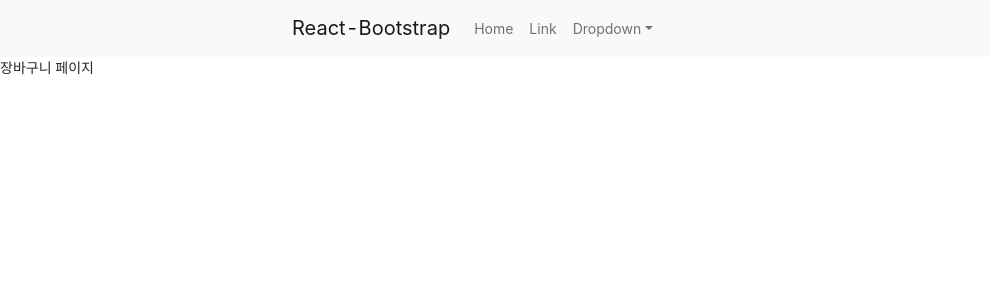
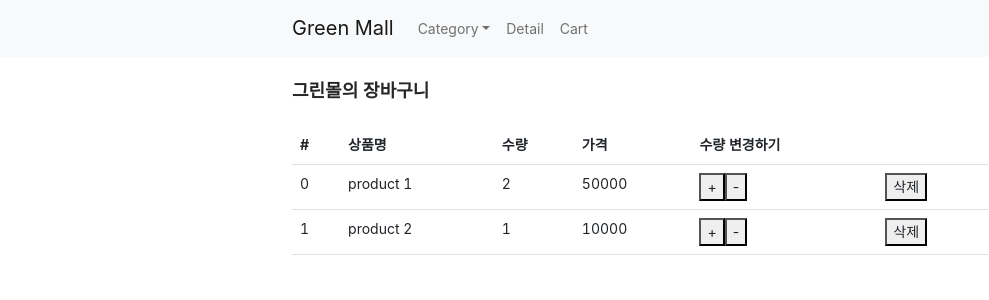
Before and after one commit to sangminem/green_mall, a React (Create React App) app: page /cart in a window 1280 px wide. Shown: the top 300 px of the page, without its empty margins (0-989 px from the left). Built offline with nearby package versions, Linux system fonts and the light colour scheme.

Commit message:
detail-cart연결

```diff
--- a/src/App.css
+++ b/src/App.css
@@ -7,6 +7,10 @@
 .App-logo {
   height: 40vmin;
   pointer-events: none;
+}
+
+.navbar-brand{
+  cursor: pointer;
 }
 
 @media (prefers-reduced-motion: no-preference) {
--- a/src/components/DetailInfo.js
+++ b/src/components/DetailInfo.js
@@ -6,6 +6,15 @@ import styled from 'styled-components';
 const DetailInfo = () => {
     return (
         <React.Fragment>
+            <Row className={styles.selling}>
+                <Col sm={12}><strong>수량정보</strong></Col>
+                <Col sm={12}>
+                    <ul>
+                        <li>1인 구매 하실 수 있는 최고 수량은 20개 입니다.</li>
+                    </ul>
+                </Col>
+            </Row>
+
             <Row className={styles.selling}>
                 <Col sm={12}><strong>배송정보</strong></Col>
                 <Col sm={12}>
--- a/src/components/Header.js
+++ b/src/components/Header.js
@@ -1,20 +1,20 @@
 import React, { Component } from 'react'
 import {Button, Navbar, Container, Nav, NavDropdown, Row, Col} from 'react-bootstrap'
 import 'bootstrap/dist/css/bootstrap.min.css';
-import {BrowserRouter, Route, Routes, useHistory} from "react-router-dom";
+import {BrowserRouter, Route, Routes, useNavigate, useHistory} from "react-router-dom";
 import {useDispatch} from "react-redux";
 
 const Header = () => {
+    let navigate = useNavigate();
+
     return (<>
         <Navbar bg="light" expand="lg">
             <Container>
-                <Navbar.Brand href="#home">React-Bootstrap</Navbar.Brand>
+                <Navbar.Brand  onClick={() => { navigate('/') }}>Green Mall</Navbar.Brand>
                 <Navbar.Toggle aria-controls="basic-navbar-nav" />
                 <Navbar.Collapse id="basic-navbar-nav">
                 <Nav className="me-auto">
-                    <Nav.Link href="#home">Home</Nav.Link>
-                    <Nav.Link href="#link">Link</Nav.Link>
-                    <NavDropdown title="Dropdown" id="basic-nav-dropdown">
+                    <NavDropdown title="Category" id="basic-nav-dropdown">
                         <NavDropdown.Item href="#action/3.1">Action</NavDropdown.Item>
                         <NavDropdown.Item href="#action/3.2">
                             Another action
@@ -25,6 +25,8 @@ const Header = () => {
                             Separated link
                         </NavDropdown.Item>
                     </NavDropdown>
+                    <Nav.Link onClick={() => { navigate('/detail/') }}>Detail</Nav.Link>
+                    <Nav.Link onClick={() => { navigate('/cart/') }}>Cart</Nav.Link>
                 </Nav>
                 </Navbar.Collapse>
             </Container>
--- /dev/null
+++ b/src/css/cart.module.css
@@ -0,0 +1,5 @@
+.userBox{
+    padding: 20px 0;
+    font-weight: 700;
+    font-size: 18px;
+}
--- a/src/index.js
+++ b/src/index.js
@@ -4,17 +4,23 @@ import './index.css';
 import App from './App';
 import reportWebVitals from './reportWebVitals';
 import {BrowserRouter, Route, Routes, useHistory} from "react-router-dom";
+import { QueryClient, QueryClientProvider, useQuery } from '@tanstack/react-query'
 import { Provider } from "react-redux";
+import store from './store/Store'
+
+const queryClient = new QueryClient()
 
 const root = ReactDOM.createRoot(document.getElementById('root'));
 root.render(
-  <React.StrictMode>
-    {/* <Provider> */}
-      <BrowserRouter>
-        <App />
-      </BrowserRouter>
-    {/* </Provider> */}
-  </React.StrictMode>
+    <QueryClientProvider client={queryClient}>
+      <React.StrictMode>
+        <Provider store={store}>
+          <BrowserRouter>
+            <App />
+          </BrowserRouter>
+        </Provider>
+      </React.StrictMode>
+    </QueryClientProvider>
 );
 
 // If you want to start measuring performance in your app, pass a function
--- a/src/pages/Cart.js
+++ b/src/pages/Cart.js
@@ -1,11 +1,72 @@
-import React, { Fragment } from 'react';
+import React, {Fragment, useCallback, useState, useEffect} from 'react';
+import { Container, Table } from 'react-bootstrap'
+import { useDispatch,useSelector } from 'react-redux'
+import { addCount, addItem, minusCount, deleteCount } from './../store/Store'
+import styles from './../css/cart.module.css';
 
-const Cart = () => {
+const Cart = (props) => {
+    // 열기, 닫기, 모달 헤더 텍스트를 부모로부터 받아옴
+    const { open, close, header, title, price } = props;
+
+    const state = useSelector((state)=>{
+        return state
+    })
+    const dispatch = useDispatch()
+    const [count, setCount] = useState(0)
+    const [message, setMessage] = useState('장바구니가 비었습니다 🧺')
+
     return (
         <React.Fragment>
-            장바구니 페이지
+            <Container id='wrap'>
+                <div className={styles.userBox}>{state.user.name}의 장바구니</div>
+               <Table>
+                        <caption>green mall {state.user.name}의 장바구니 내역</caption>
+                        <thead>
+                        <tr>
+                            <th>#</th>
+                            <th>상품명</th>
+                            <th>수량</th>
+                            <th>가격</th>
+                            <th>수량 변경하기</th>
+                            <th>&nbsp;</th>
+                        </tr>
+                        </thead>
+                        <tbody>
+                        {
+                            state.cart.map((a, i) => {
+                                return(
+                                    <tr key={i}>
+                                        {state.cart[i] != 1 ?
+                                            <>
+                                                <td>{state.cart[i].id}</td>
+                                                <td>{state.cart[i].name}</td>
+                                                <td>{state.cart[i].count}</td>
+                                                <td>{state.cart[i].price}</td>
+                                                <td>
+                                                <button onClick={()=>{
+                                                    dispatch(addCount(state.cart[i].id))
+                                                }}>+</button>
+                                                    <button onClick={()=>{
+                                                    dispatch(minusCount(state.cart[i].id))
+                                                }}>-</button>
+                                                    </td>
+                                                    <td><button onClick={(e)=>{
+                                                    dispatch(deleteCount(e.target.parentElement.parentElement));
+                                                }}>삭제</button></td>
+                                            </>
+                                            :<td rowSpan={6}>장바구니가 비었습니다 🧺</td>
+                                        }
+                                    </tr>
+                                )
+                            })
+                        }
+                        </tbody>
+                    </Table>
+
+
+            </Container>
         </React.Fragment>
     );
-  }
+}
 
-  export default Cart;
+export default Cart;
--- a/src/pages/Detail.js
+++ b/src/pages/Detail.js
@@ -9,7 +9,8 @@ import DetailPopup from '../popup/detailPopup';
 
 const Detail = (props) => {
     const [modalOpen, setModalOpen] = useState(false);
-    const [cart, setCart] = useState(false);
+    const [title, setTitle] = useState('어메이징 원목 침대깔판')
+    const [price, setPrice] = useState('70,000')
 
     const openModal = () => {
         setModalOpen(true);
@@ -30,14 +31,14 @@ const Detail = (props) => {
                         </Col>
                     </Row>
                     <Stack gap={0}>
-                        <div className={styles.title}>어메이징 원목 침대깔판 <span>(7일 이내 무상반품)</span></div>
-                        <div className={styles.price}><s>70,000</s><sup>85%</sup></div>
+                        <div className={styles.title}>{title}<span>(7일 이내 무상반품)</span></div>
+                        <div className={styles.price}><s>{price}</s><sup>85%</sup></div>
                         <div className={styles.salePrice}><span>9,900</span></div>
                     </Stack>
                     <DeliverylInfo />
                     <div className="d-grid gap-2">
                         <Button variant="secondary" onClick={openModal}>구매하기</Button>
-                        <DetailPopup open={modalOpen} close={closeModal} cart={cart} header="장바구니 담기">
+                        <DetailPopup open={modalOpen} close={closeModal} header="장바구니 담기" title={title} price={price}>
                         </DetailPopup>
                     </div>
                     <Row className={`mt20 mb20 pt20`}>
--- a/src/popup/detailPopup.js
+++ b/src/popup/detailPopup.js
@@ -3,13 +3,15 @@ import {Row} from 'react-bootstrap'
 import Modal from 'react-bootstrap/Modal';
 import Button from 'react-bootstrap/Button';
 import { Select, InputNumber } from 'antd';
+import { useDispatch } from 'react-redux'
+import { addItem } from '../store/Store'
 import './../css/modal.css';
 import 'antd/dist/antd.css';
 import styled from 'styled-components';
 
 const DetailPopup = (props) => {
     // 열기, 닫기, 모달 헤더 텍스트를 부모로부터 받아옴
-    const { open, close, header, cart } = props;
+    const { open, close, header, title, price } = props;
 
     //select
     const { Option } = Select;
@@ -21,6 +23,9 @@ const DetailPopup = (props) => {
     const onChange = (value) => {
         console.log('changed', value);
     };
+
+    // cart
+    const dispatch = useDispatch()
 
     return (
         // 모달이 열릴때 openModal 클래스가 생성된다.
@@ -36,13 +41,18 @@ const DetailPopup = (props) => {
             <main>
                 <Select defaultValue="disabled" onChange={handleChange}>
                     <Option value="disabled" disabled>[필수] 옵션을 선택해주세요</Option>
-                    <Option value="product">product</Option>
+                    <Option value="product">{title}</Option>
                 </Select>
                 <InputNumber min={1} max={10} defaultValue={1} onChange={onChange} />
-                <p className='price'>주문 금액 <span>165,000원</span></p>
+                <p className='price'>주문 금액 <span>{price}원</span></p>
             </main>
             <footer>
-                <button className="cart" onClick={cart}>담기</button>
+                <button className="cart" onClick={(props)=>{
+                    dispatch(addItem( {id: 2, name: 'product 3', price: 'price', count: 1} ))
+                    //console.log(addItem( {id: 2, name: {title}, price: {price}, count: 1} ))
+                    alert('장바구니에 추가 되었습니다.')
+                    close()
+                }}>담기</button>
             </footer>
             </section>
         ) : null}
--- /dev/null
+++ b/src/store/Store.js
@@ -0,0 +1,42 @@
+import { configureStore, createSlice } from '@reduxjs/toolkit'
+import user from './userSlice'
+
+let cart = createSlice({
+    name : 'cart',
+    initialState :  [
+        {id : 0, name : 'product 1', price: 50000, count : 2},
+        {id : 1, name : 'product 2', price: 10000, count : 1}
+    ] ,
+    reducers : {
+        addCount(state, action){
+            let idNum = state.findIndex((a)=>{
+                return a.id === action.payload
+            })
+            if (state[idNum].count < 20) state[idNum].count++;
+            else if (state[idNum].count >= 20) alert('1인 구매 하실 수 있는 최고 수량은 20개 입니다.')
+        },
+        addItem(state, action){
+            state.push(action.payload)
+        },
+        minusCount(state, action){
+            let idNum = state.findIndex((a)=>{
+                return a.id === action.payload
+            })
+            if (state[idNum].count > 1) state[idNum].count--;
+            else if (state[idNum].count <= 1) alert('1인 구매 하실 수 있는 최소 수량은 1개 입니다.')
+        },
+        deleteCount(state, action) {
+            action.payload.remove();
+        }
+    }
+})
+
+export let { addCount, addItem } = cart.actions
+export let { minusCount, deleteCount } = cart.actions
+
+export default configureStore({
+    reducer: {
+        user : user.reducer,
+        cart : cart.reducer
+    }
+})
--- /dev/null
+++ b/src/store/userSlice.js
@@ -0,0 +1,18 @@
+import { createSlice } from '@reduxjs/toolkit'
+
+let user = createSlice({
+    name : 'user',
+    initialState : { name : '그린몰', age : 20 },
+    reducers : {
+        increase(state){
+            state.age += 1
+        },
+        increase10(state, action){
+            state.age += action.payload
+        }
+    }
+})
+
+export let { increase, increase10 } = user.actions
+
+export default user
```
Also changed, not shown: package.json (+5 -3 lines), 1 other file (tests, documents, lock files or other folders). Lines whose indentation alone changed are shown as unchanged.
